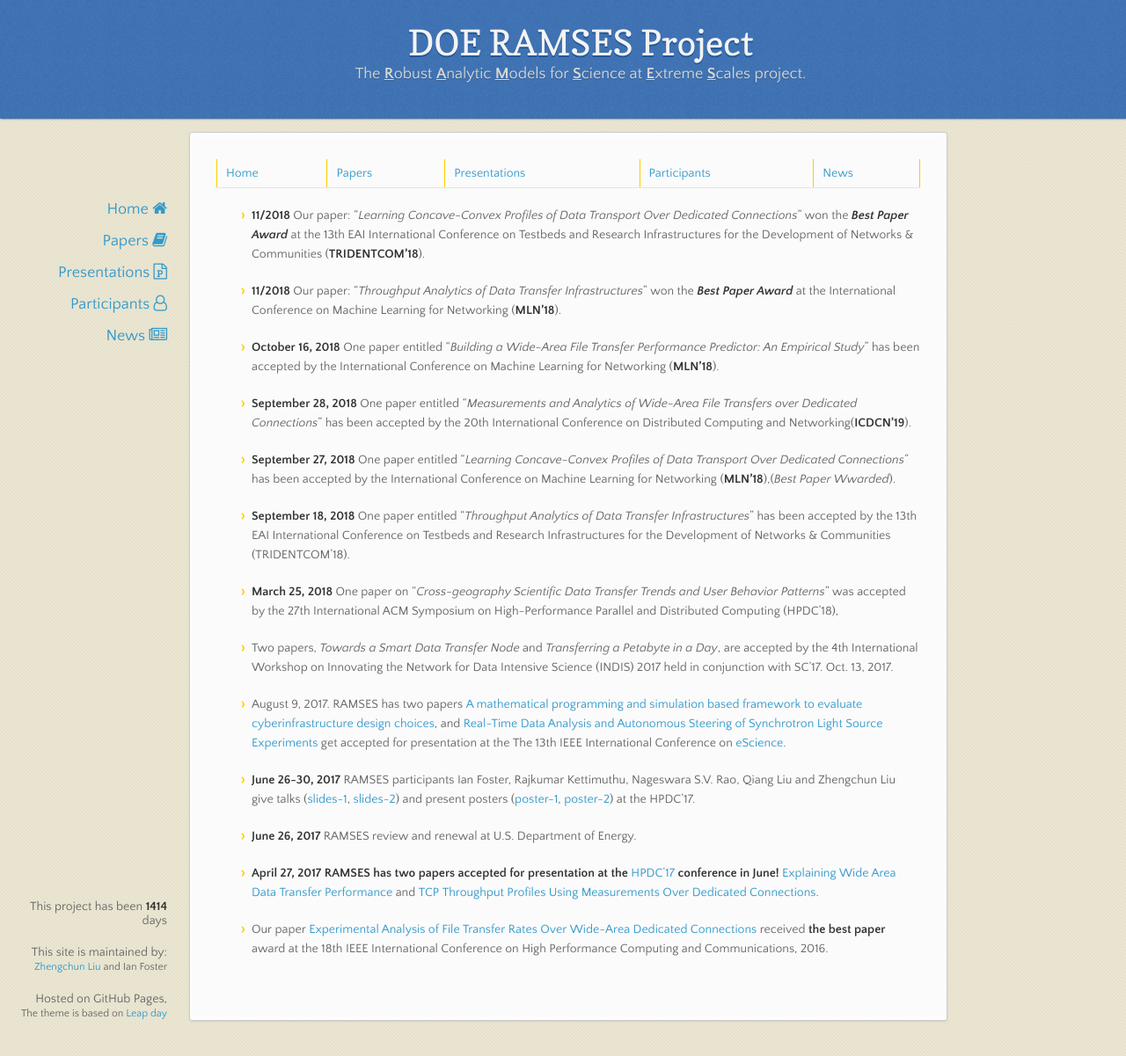
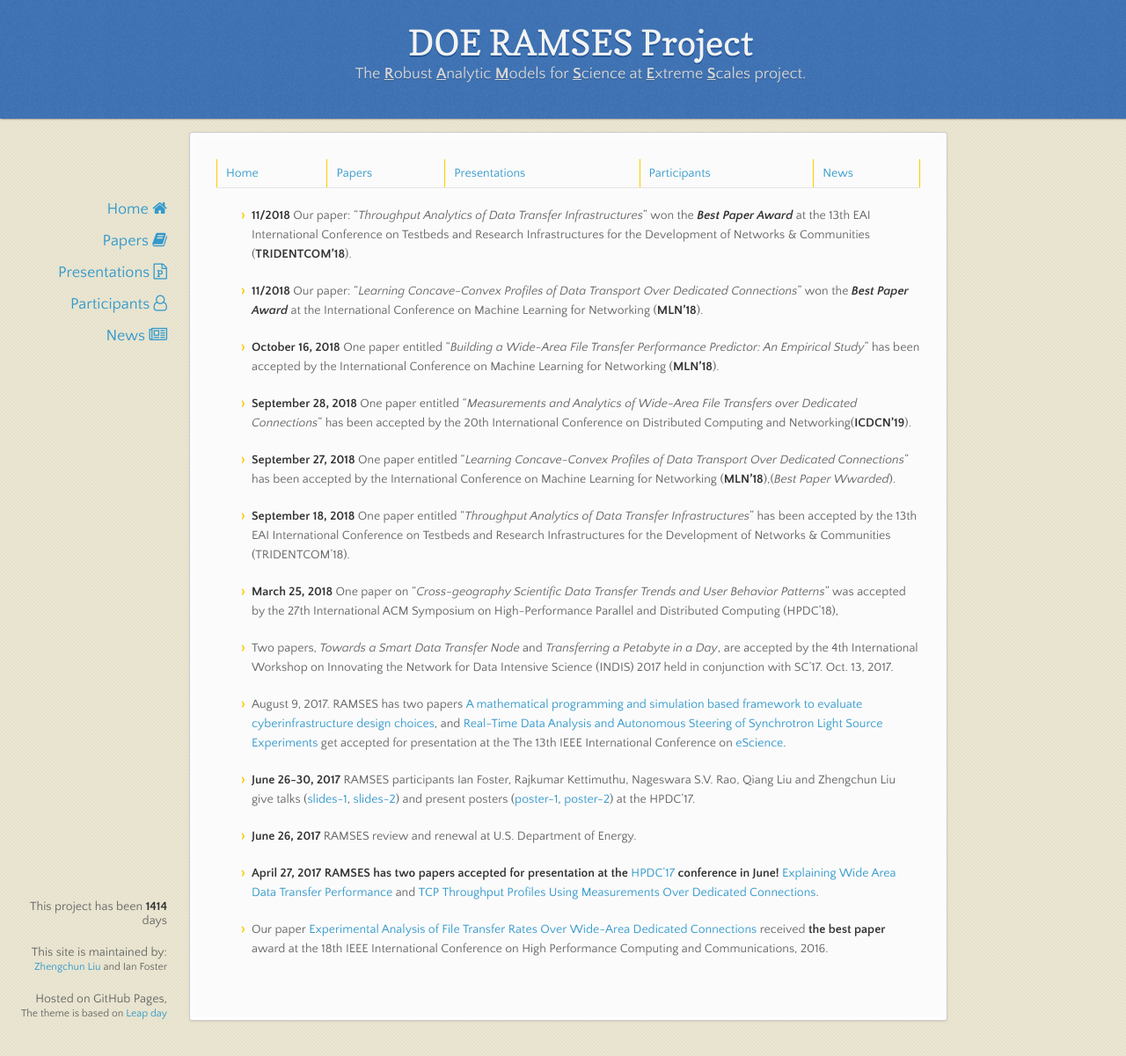
Before and after one commit to ramsesproject/ramses.github.io, a Jekyll site: the page built from news.md, in a window 1280 px wide and 1201 px high. Shown: the whole window at 88% size. Built offline with Jekyll 4.4.1, drawn with Linux system fonts in a browser that asks for light colours; nearby versions of some CDN libraries.

Commit message:
add, delete, polish etc.

```diff
--- a/news.md
+++ b/news.md
@@ -3,9 +3,9 @@
 ---
 [Home](index.html)| [Papers](papers.html) | [Presentations](presentations.html) | [Participants](participants.html) | [News](news.html)
 
-* __11/2018__ Our paper: "_Learning Concave-Convex Profiles of Data Transport Over Dedicated Connections_" won the [***Best Paper Award***](files/TRIDENTCOM18-best-paper.pdf) at the 13th EAI International Conference on Testbeds and Research Infrastructures for the Development of Networks & Communities (**TRIDENTCOM'18**).
+* __11/2018__ Our paper: "_Throughput Analytics of Data Transfer Infrastructures_" won the [***Best Paper Award***](files/TRIDENTCOM18-best-paper.pdf) at the 13th EAI International Conference on Testbeds and Research Infrastructures for the Development of Networks & Communities (**TRIDENTCOM'18**).
 
-* __11/2018__ Our paper: "_Throughput Analytics of Data Transfer Infrastructures_" won the [***Best Paper Award***](files/mln18-bset-paper.pdf) at the International Conference on Machine Learning for Networking (**MLN'18**).
+* __11/2018__ Our paper: "_Learning Concave-Convex Profiles of Data Transport Over Dedicated Connections_" won the [***Best Paper Award***](files/mln18-bset-paper.pdf) at the International Conference on Machine Learning for Networking (**MLN'18**).
 
 * __October 16, 2018__ One paper entitled "_Building a Wide-Area File Transfer Performance Predictor: An Empirical Study_" has been accepted by the International Conference on Machine Learning for Networking (**MLN'18**).
 
```
